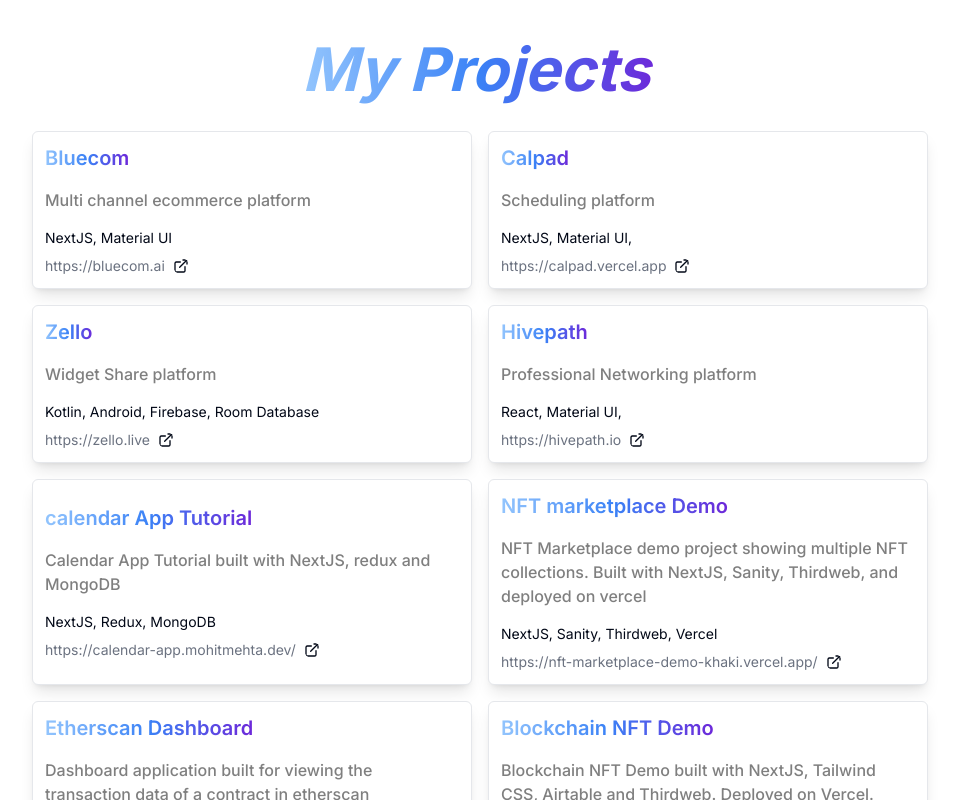
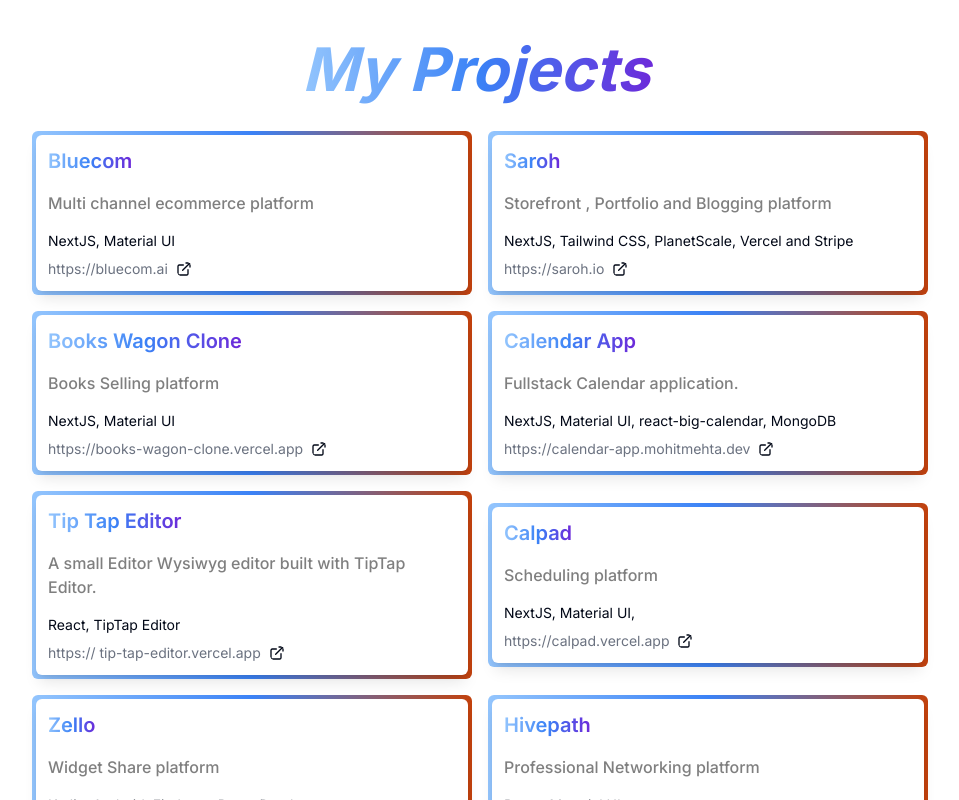
Before and after one commit to himohitmehta/himohit.me, a Next.js app: page / in a window 1280 px wide. Shown: the part 1160-1960 px from the top of the page, without its empty margins (160-1119 px from the left). Built offline with nearby package versions, Linux system fonts and the light colour scheme.

Commit message:
added projects and gradient borders to cards

```diff
--- a/components/home/LinkCard.tsx
+++ b/components/home/LinkCard.tsx
@@ -24,7 +24,10 @@
 	builtWith: string;
 }) {
 	return (
-		<div className="flex max-w-md  items-center justify-between rounded-md border border-gray-200 dark:border-gray-700 bg-white dark:bg-white/10 p-3 shadow-lg transition-[border-color] hover:border-black dark:hover:border-white active:cursor-grabbing overflow-hidden">
+		<div className="mx-auto flex w-full items-center justify-center">
+			<div className=" w-full rounded-md bg-gradient-to-r from-blue-300 via-blue-500 to-orange-700 p-1">
+				<div className=" h-full w-full ">
+					<div className="flex max-w-md  items-center justify-between rounded-md  bg-white dark:bg-white/10 p-3 shadow-lg transition-[border-color]  active:cursor-grabbing overflow-hidden">
 						<div className="flex items-start space-x-3">
 							{/* <Link2Icon
 					// src={`${imageSrc}`}
@@ -63,5 +66,8 @@
 							</div>
 						</div>
 					</div>
+				</div>
+			</div>
+		</div>
 	);
 }
--- a/components/home/projects.tsx
+++ b/components/home/projects.tsx
@@ -11,6 +11,34 @@
 		link: "https://bluecom.ai",
 		description: "Multi channel ecommerce platform",
 		builtWith: "NextJS, Material UI",
+	},
+	{
+		title: "Saroh",
+		publishedAt: "2021-09-01",
+		link: "https://saroh.io",
+		description: "Storefront , Portfolio and Blogging platform",
+		builtWith: "NextJS, Tailwind CSS, PlanetScale, Vercel and Stripe",
+	},
+	{
+		title: "Books Wagon Clone",
+		publishedAt: "2021-09-01",
+		link: "https://books-wagon-clone.vercel.app",
+		description: "Books Selling platform",
+		builtWith: "NextJS, Material UI",
+	},
+	{
+		title: "Calendar App",
+		publishedAt: "2021-09-01",
+		link: "https://calendar-app.mohitmehta.dev",
+		description: "Fullstack Calendar application. ",
+		builtWith: "NextJS, Material UI, react-big-calendar, MongoDB",
+	},
+	{
+		title: "Tip Tap Editor",
+		publishedAt: "2021-09-01",
+		link: "https://	tip-tap-editor.vercel.app",
+		description: "A small Editor Wysiwyg editor built with TipTap Editor. ",
+		builtWith: "React, TipTap Editor",
 	},
 	{
 		title: "Calpad",
```
Lines whose indentation alone changed are shown as unchanged.
